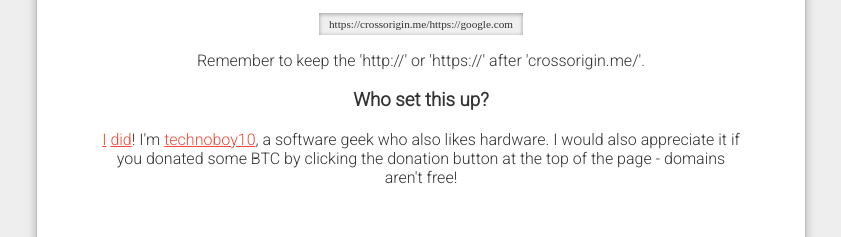
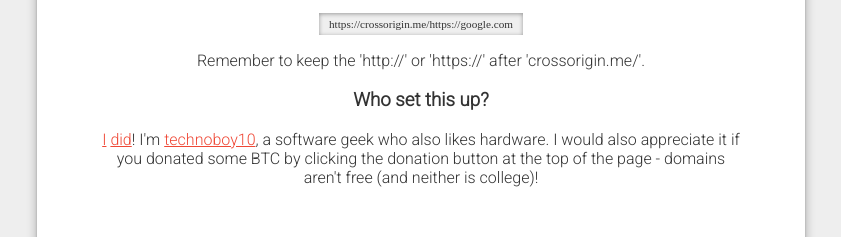
Before and after one commit to hyperobject/crossorigin.me, a website: page index.html in a window 1280 px wide. Shown: the part 1289-1526 px from the top of the page, without its empty margins (219-1060 px from the left). Drawn offline with nearby package versions, Linux system fonts and the light colour scheme; a web font is replaced by a local one.

Commit message:
and donations

```diff
--- a/index.html
+++ b/index.html
@@ -170,7 +170,7 @@
 <p>Remember to keep the 'http://' or 'https://' after 'crossorigin.me/'.
 <br />
 <h3><a name="who" href="#who">Who set this up?</a></h3>
-<p><a href="http://technoboy10.tk">I</a> <a href="https://github.com/technoboy10">did</a>! I'm <a href="https://twitter.com/technoboyIO">technoboy10</a>, a software geek who also likes hardware. I would also appreciate it if you donated some BTC by clicking the donation button at the top of the page - domains aren't free! </p>
+<p><a href="http://technoboy10.tk">I</a> <a href="https://github.com/technoboy10">did</a>! I'm <a href="https://twitter.com/technoboyIO">technoboy10</a>, a software geek who also likes hardware. I would also appreciate it if you donated some BTC by clicking the donation button at the top of the page - domains aren't free (and neither is college)! </p>
 <br />
 <h3><a name="security" href="#security">AAAAH SO INSECURE!!!</a></h3>
 <p>...not really. By default, CORS requests do <b>not</b> send or set cookies, and neither does crossorigin.me. I take security very seriously, and I'll do my best to plug any serious security holes. Oh, and crossorigin.me is <a href="http://github.com/technoboy10/crossorigin.me">open source</a>, so please feel free to fix any security issues you find. :) </p>
```
